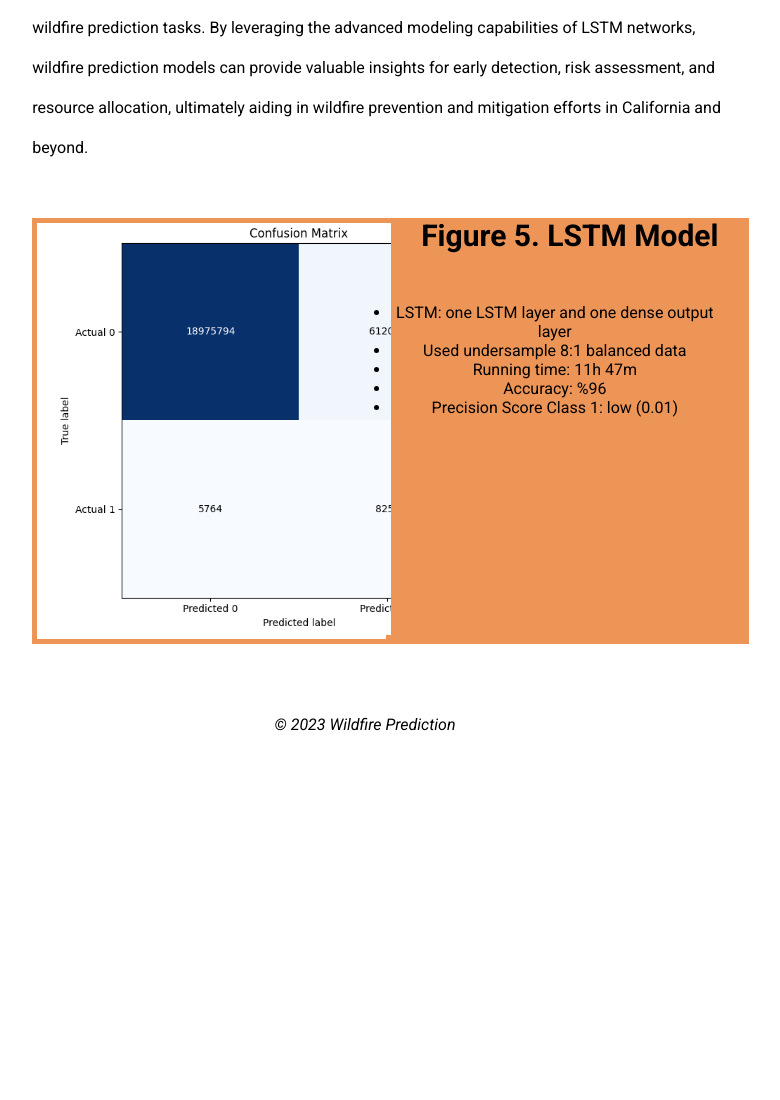
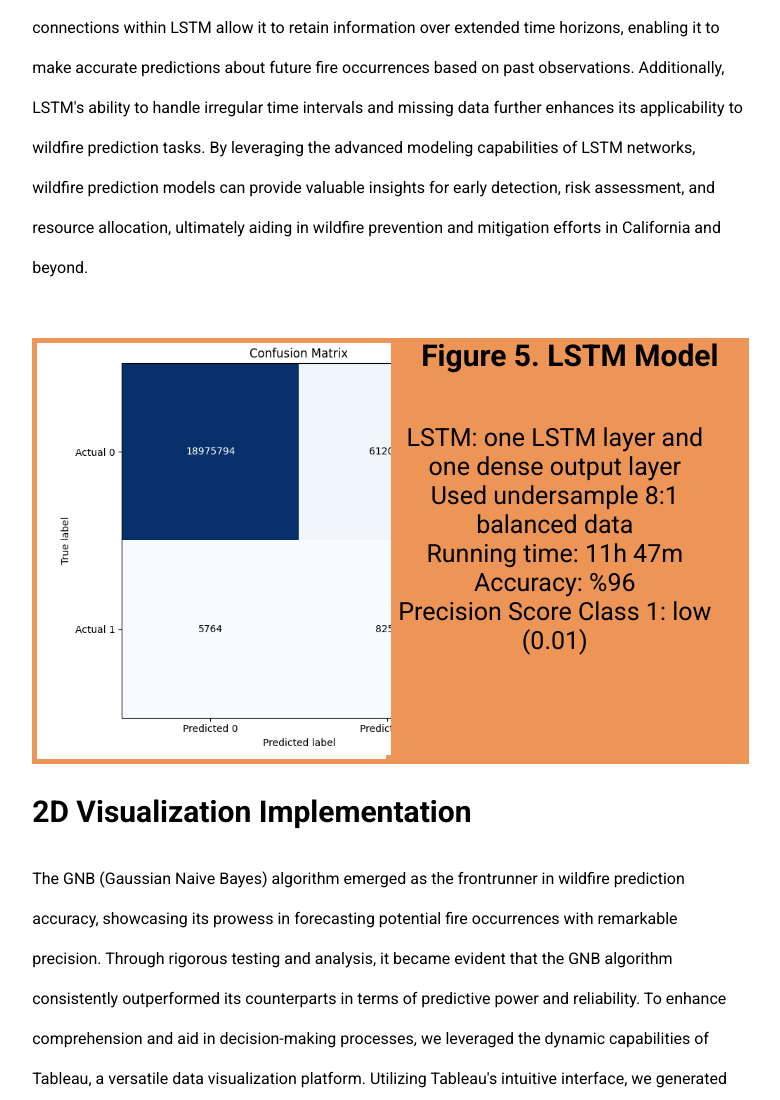
Before and after one commit to luis-pad/California-Wildfire-Prediction-Web-Application, a Flask app: page /models in a window 1280 px wide; the page is wider, and only the part inside the window is pictured. Shown: the part 5400-6500 px from the top of that part, without its empty margins (275-1055 px from the left). Before the commit the page ends 6131 px from the top of that part, so only its background shows below. Run offline with Flask 3, Linux system fonts and the light colour scheme.

Commit message:
2D visualization
added the 2d visualization section and links

```diff
--- a/static/css/style.css
+++ b/static/css/style.css
@@ -60,10 +60,11 @@ li {
   height: 40px;
 }
 .wildfire-img {
-  height:auto;
+  height:1000px;
   max-width: 100%;
-  padding-bottom: 400px;
-
+  padding-bottom: 150px;
+  background: rgb(208,80,80);
+  background: radial-gradient(circle, rgba(208,80,80,1) 0%, rgba(237,140,49,1) 51%, rgba(236,84,8,0.7147233893557423) 84%);
 }
 
 .logo-mobile img {
@@ -159,14 +160,14 @@ main {
 
 }
 .bottom-text, .top-image2 {
-  width: 475px;
-  height: 325px;
+  width: 515px;
+  height: 359px;
   border-radius: 10px;
 }
 
 .top-image, .bottom-text2 {
-  width: 450px;
-  height: 325px;
+  width: 480px;
+  height: 350px;
   margin-right: 20px;
   border-radius: 10px;
 }
@@ -201,6 +202,11 @@ h2{
 }
 h3{
   font-size:min(5vw, 30px);
+}
+h4{
+  font-size: min(7vw,40px);
+  padding-top: 50px;
+  color: white;
 }
 #intro {
   text-align: center;
@@ -285,6 +291,7 @@ h3{
 .additional-info {
   display: flex;
   justify-content: space-between;
+  margin-bottom: 30px;
 }
 
 .column1 {
@@ -297,7 +304,10 @@ h3{
   width: 50%; /* Adjust width as needed */
   text-align:center;
   background-color: #ED9457;
-
+  font-size: min(25px, 6vw);
+}
+ul{
+  list-style-type: none;
 }
 footer {
   height: 100px;
--- a/templates/index.html
+++ b/templates/index.html
@@ -29,7 +29,9 @@
       <!-- Body content --> <br />
       <div class="wildfire-img">
         <img src="{{url_for('static', filename='wildfi.png')}}" alt="wildfire">
+        <h4> California Wildfire Predictions</h4>
       </div>
+
       <div class="container">
       <div class="bottom-text">
         <h1>Introduction</h1>
--- a/templates/models.html
+++ b/templates/models.html
@@ -241,6 +241,33 @@
           </div>
         </div>
         <div id="visualization">
+          <h2> 2D Visualization Implementation</h2>
+          <p>
+            The GNB (Gaussian Naive Bayes) algorithm emerged as the frontrunner in wildfire prediction accuracy,
+            showcasing its prowess in forecasting potential fire occurrences with remarkable precision. Through rigorous
+            testing and analysis, it became evident that the GNB algorithm consistently outperformed its counterparts in
+            terms of predictive power and reliability. To enhance comprehension and aid in decision-making processes, we
+            leveraged the dynamic capabilities of Tableau, a versatile data visualization platform. Utilizing Tableau's
+            intuitive interface, we generated immersive 2D visualizations that vividly depicted the predicted wildfire
+            hotspots. Within these visualizations, red dots served as impactful markers, signifying the precise
+            locations where wildfires were projected to ignite, while the intensity of the hue intensified with the
+            likelihood of fire occurrence. This innovative approach not only facilitated a deeper understanding of the
+            predictive models but also provided stakeholders with actionable insights to proactively mitigate wildfire
+            risks and safeguard communities and ecosystems. Users can take a look at the visualization from the Tableau website
+            by clicking below.
+          </p>
+          <div class="additional-info">
+            <div class="column1">
+              <h3>Figure 6. 2D Visualization of 2020 Data</h3>
+              <a href="https://public.tableau.com/app/profile/farid.koushaneh/viz/GaussianNBmodelperformance/Sheet1">
+              <img src="{{url_for('static', filename='2DVisual.png')}}" alt="LSTM" /></a>
+            </div>
+            <div class="column1">
+              <h3>Figure 7. A closer look at the predictions</h3>
+              <a href="https://public.tableau.com/app/profile/farid.koushaneh/viz/GaussianNBmodelperformance/Sheet1">
+              <img src="{{url_for('static', filename='closer2D.png')}}" alt="LSTM" /></a>
+            </div>
+          </div>
 
         </div>
       </div>
```
Also changed, not shown: static/2DVisual.png (added), static/closer2D.png (added).
